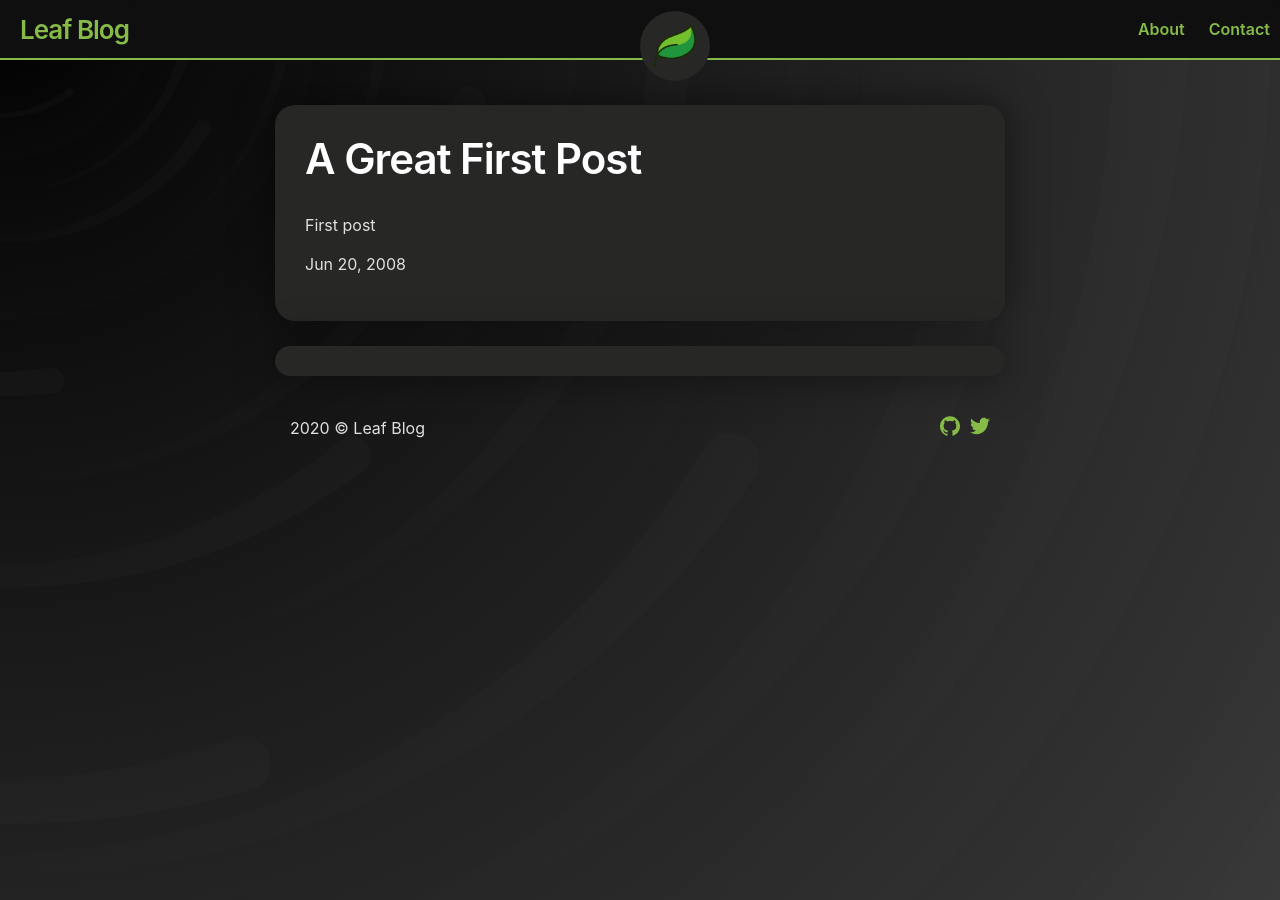
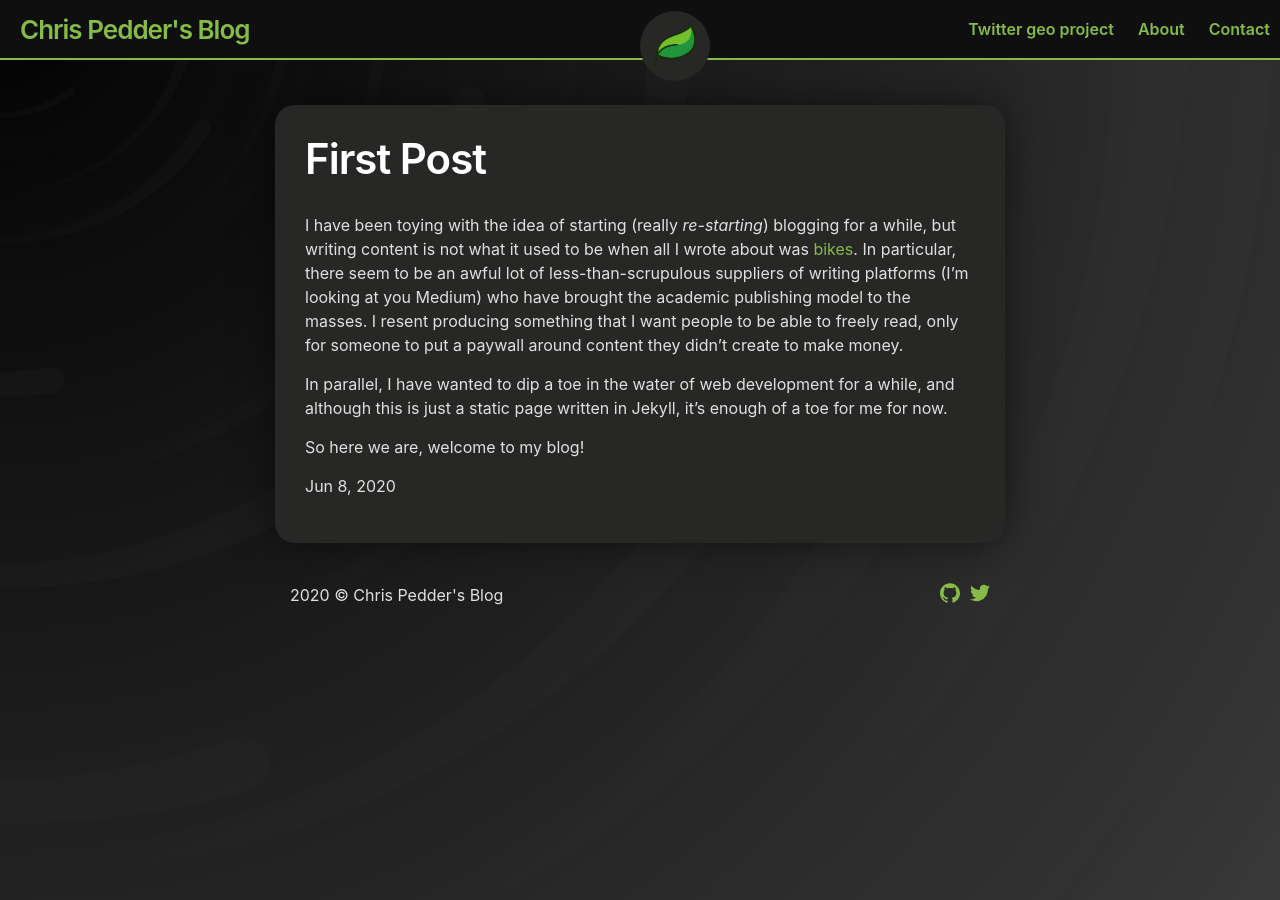
Before and after one commit to ChrisPedder/ChrisPedder.github.io, a Jekyll site: the page built from _posts/20-06-08-first-post.md, in a window 1280 px wide. Built offline with Jekyll 4.4.1, drawn with Linux system fonts in a browser that asks for light colours; a script that is not in the unit is left out.

Commit message:
Updated blog a bit, started work on projects

```diff
--- a/_config.yml
+++ b/_config.yml
@@ -1,4 +1,4 @@
-title: Leaf Blog
+title: Chris Pedder's Blog
 iconURL: assets/default-icon.png
 theme: jekyll-theme-leaf
 
@@ -13,5 +13,7 @@ plugins:
  - jekyll-seo-tag
 
 ### comments & analytics
-hyvor_talk_website_id: 14
 google_analytics: UA-NNNNNNNN-N
+
+# Build settings
+markdown: kramdown
--- a/_posts/08-06-20-first-post.md
+++ /dev/null
@@ -1,6 +0,0 @@
----
-layout: post
-title: A Great First Post
----
-
-First post
--- /dev/null
+++ b/_posts/20-06-08-first-post.md
@@ -0,0 +1,19 @@
+---
+layout: post
+title: First Post
+---
+
+I have been toying with the idea of starting (really *re-starting*) blogging
+for a while, but writing content is not what it used to be when all I wrote
+about was [bikes](http://overthehillracing.blogspot.com/). In particular,
+there seem to be an awful lot of less-than-scrupulous suppliers of writing
+platforms (I'm looking at you Medium) who have brought the academic publishing
+model to the masses. I resent producing something that I want people to be able
+to freely read, only for someone to put a paywall around content they didn't
+create to make money.
+
+In parallel, I have wanted to dip a toe in the water of web development for a
+while, and although this is just a static page written in Jekyll, it's enough
+of a toe for me for now.
+
+So here we are, welcome to my blog!
```
Also changed, not shown: Twitter-project.md (added, +12 -0 lines), about.md (+11 -2 lines).
